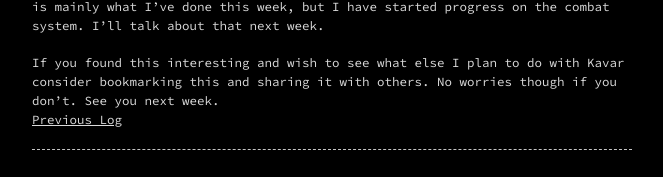
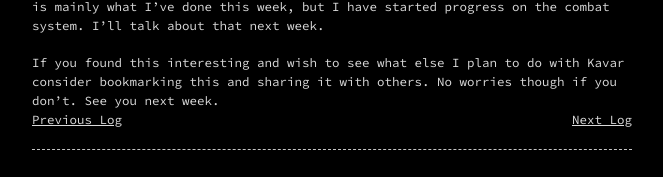
Before and after one commit to KyleS01/KyleS01.github.io, a Jekyll site: the page built from _posts/2020-6-14-Kavar Log 1.markdown, in a window 1280 px wide. Shown: the part 828-1005 px from the top of the page, without its empty margins (308-971 px from the left). Built offline with Jekyll 4.4.1, drawn with Linux system fonts in a browser that asks for light colours.

Commit message:
Update 2020-6-14-Kavar Log 1.markdown

```diff
--- a/_posts/2020-6-14-Kavar Log 1.markdown
+++ b/_posts/2020-6-14-Kavar Log 1.markdown
@@ -34,6 +34,10 @@
 &nbsp;
 If you found this interesting and wish to see what else I plan to do with Kavar consider bookmarking this and sharing it with others. No worries though if you don’t. See you next week.
 
+<div style="float:right">
+<a href="https://kyles01.github.io/kavar/2020/06/14/Kavar-Log-2.html">Next Log</a>
+</div>
+
 <div style="float:left">
 <a href="https://kyles01.github.io/introduction/2020/06/10/Kavar-Log-0.html">Previous Log</a>
 </div>
```
